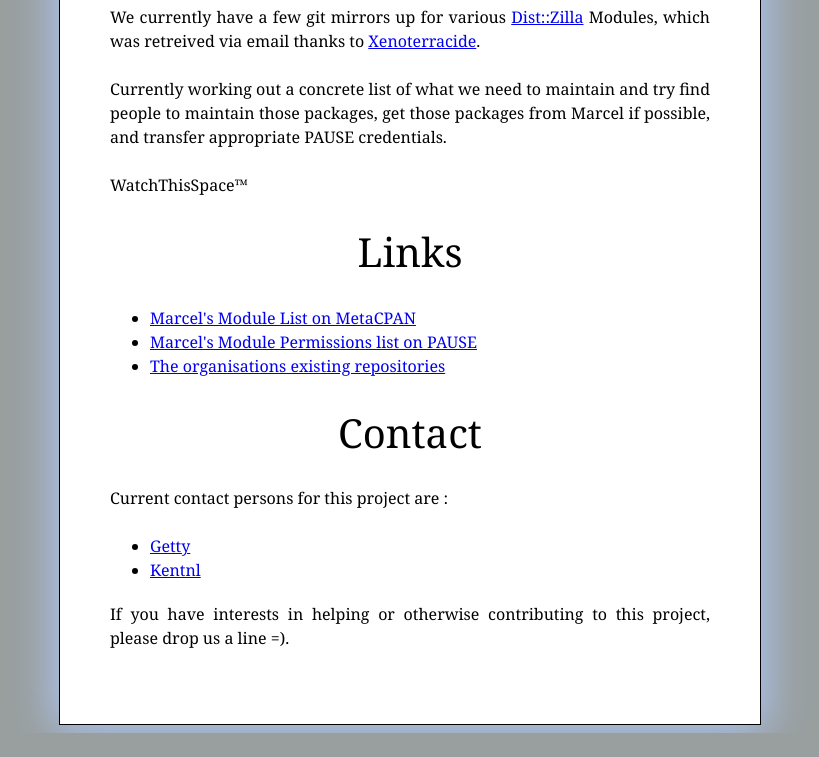
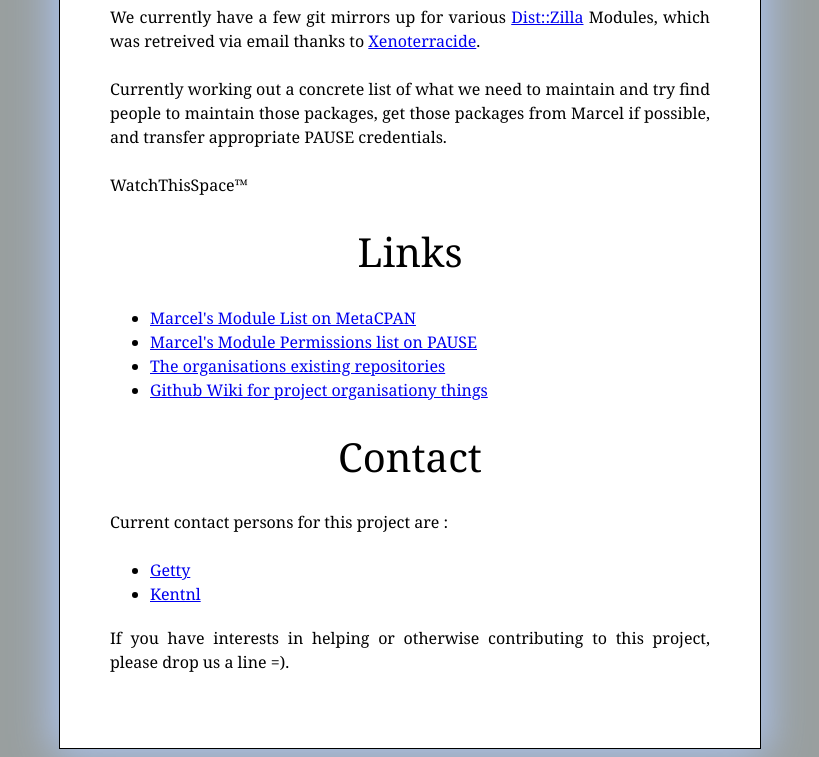
Before and after one commit to marcel-maint/marcel-maint.github.com, a plain HTML site: page index.html in a window 1280 px wide. Shown: the part 532-1289 px from the top of the page, without its empty margins (230-1049 px from the left). Before the commit the page ends 1265 px from the top, so only its background shows below. Drawn offline with Linux system fonts and the light colour scheme.

Commit message:
wikilink

```diff
--- a/index.html
+++ b/index.html
@@ -31,6 +31,7 @@
       <li><a href="https://metacpan.org/author/MARCEL?sort=[[2,1]]">Marcel's Module List on MetaCPAN</a></li>
       <li><a href="https://pause.perl.org/pause/authenquery?pause99_peek_perms_by=a&pause99_peek_perms_query=MARCEL&pause99_peek_perms_sub=Submit">Marcel's Module Permissions list on PAUSE</a></li>
       <li><a href="https://github.com/marcel-maint">The organisations existing repositories</a></li>
+      <li><a href="https://github.com/marcel-maint/marcel-maint.github.com/wiki/_pages">Github Wiki for project organisationy things</a></li>
     </ul>
     <h1>Contact</h1>
     <p>Current contact persons for this project are :</p>
```
